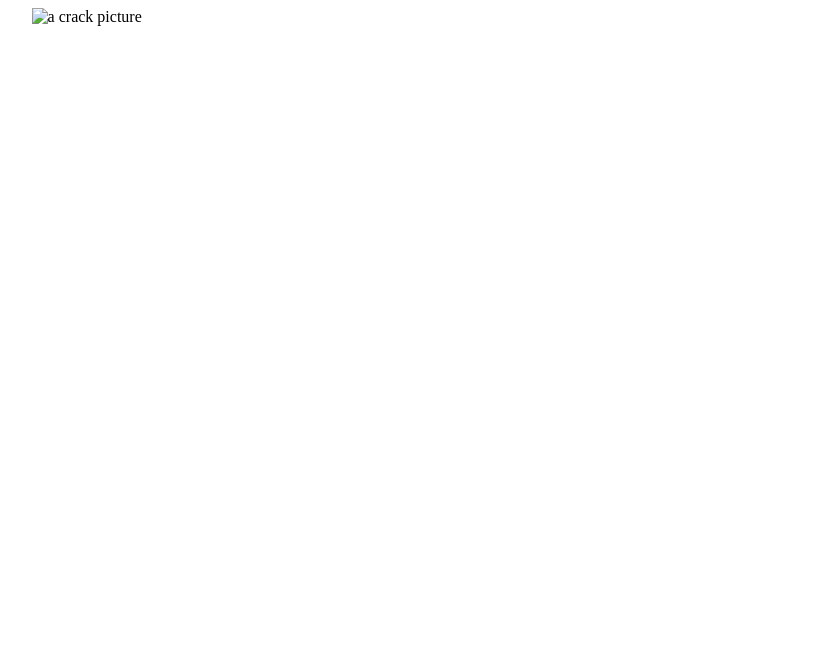
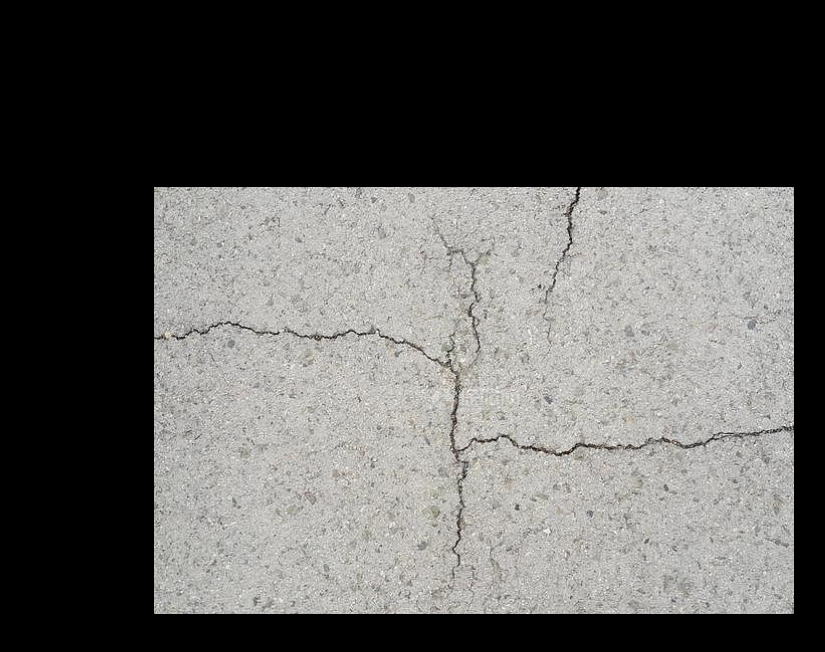
Before and after one commit to lihuanlin-2002/myweb, a plain HTML site: page index.html in a window 1280 px wide. Shown: the whole page, without its empty margins (166-991 px from the left). Drawn offline with Linux system fonts and the light colour scheme.

Commit message:
Add files via upload

```diff
--- a/index.html
+++ b/index.html
@@ -1,17 +1,25 @@
 <!DOCTYPE html>
-<html>
+<html lang="zh-CN">
 <head>
-    <title>Single Image Page</title>
+    <meta charset="UTF-8">
+    <meta name="viewport" content="width=device-width, initial-scale=1.0">
+    <title>a_single_picture</title>
     <style>
+        body {
+            background-color: black;
+            display: flex;
+            justify-content: center;
+            align-items: center;
+            height: 100vh;
+            margin: 0;
+        }
         img {
-            display: block; /* 将图片显示为块级元素，使其可以设置宽高和外边距等属性 */
-            margin: 0 auto; /* 水平居中图片 */
-            width: 70%; /* 设置图片宽度为页面宽度的 50% */
-            height: auto; /* 保持图片的宽高比 */
+            width: 50%;
+            height: auto;
         }
     </style>
 </head>
 <body>
-    <img src="/herweb/crack1.png" alt="a crack picture">
+    <img src="/myweb/crack1.png" alt="a picture">
 </body>
 </html>
```
